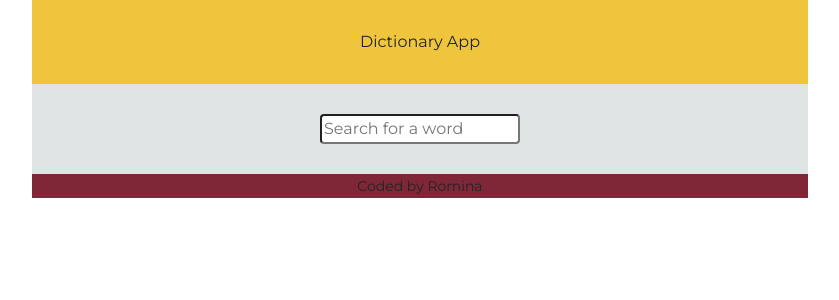
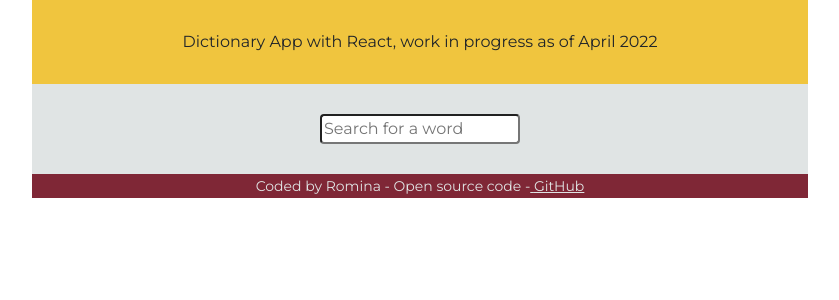
Before and after one commit to RoCristal/dictionary-project, a React (Create React App) app: page / in a window 1280 px wide. Shown: the top 300 px of the page, without its empty margins (220-1059 px from the left). Built offline with nearby package versions, Linux system fonts and the light colour scheme.

Commit message:
modified footer and header

```diff
--- a/src/App.css
+++ b/src/App.css
@@ -17,4 +17,12 @@
 
 .App-footer {
   background-color: #7f2736;
+  color: rgb(224, 228, 228);
 }
+
+a {
+  color: rgb(224, 228, 228);
+}
+a:hover {
+  color: #f0c53e;
+}
--- a/src/App.js
+++ b/src/App.js
@@ -5,13 +5,21 @@ export default function App() {
   return (
     <div className="App">
       <div className="container">
-        <header className="App-header">Dictionary App</header>
+        <header className="App-header">
+          Dictionary App with React, work in progress as of April 2022
+        </header>
 
         <main className="App-main">
           <Dictionary />
         </main>
         <footer className="App-footer">
-          <small>Coded by Romina</small>
+          <small>
+            Coded by Romina - Open source code -
+            <a href="https://github.com/RoCristal/dictionary-project">
+              {" "}
+              GitHub
+            </a>
+          </small>
         </footer>
       </div>
     </div>
```
